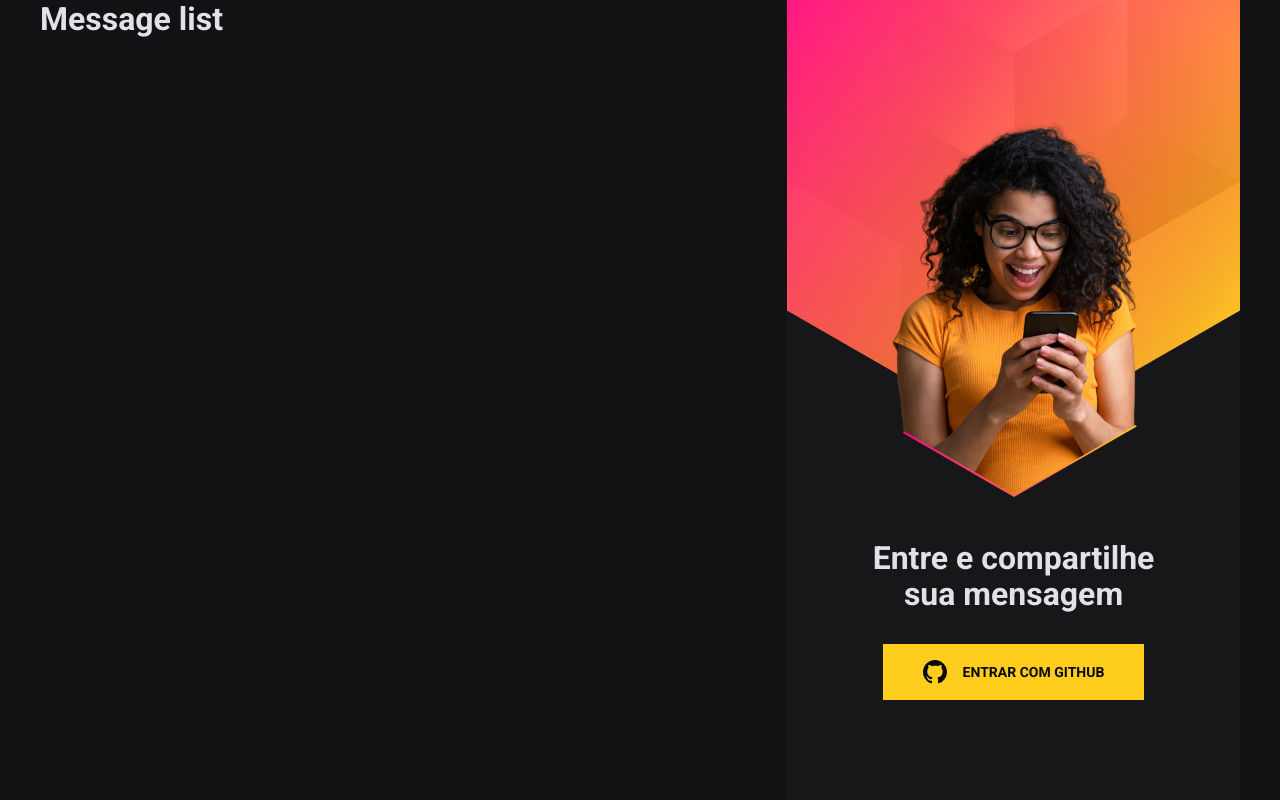
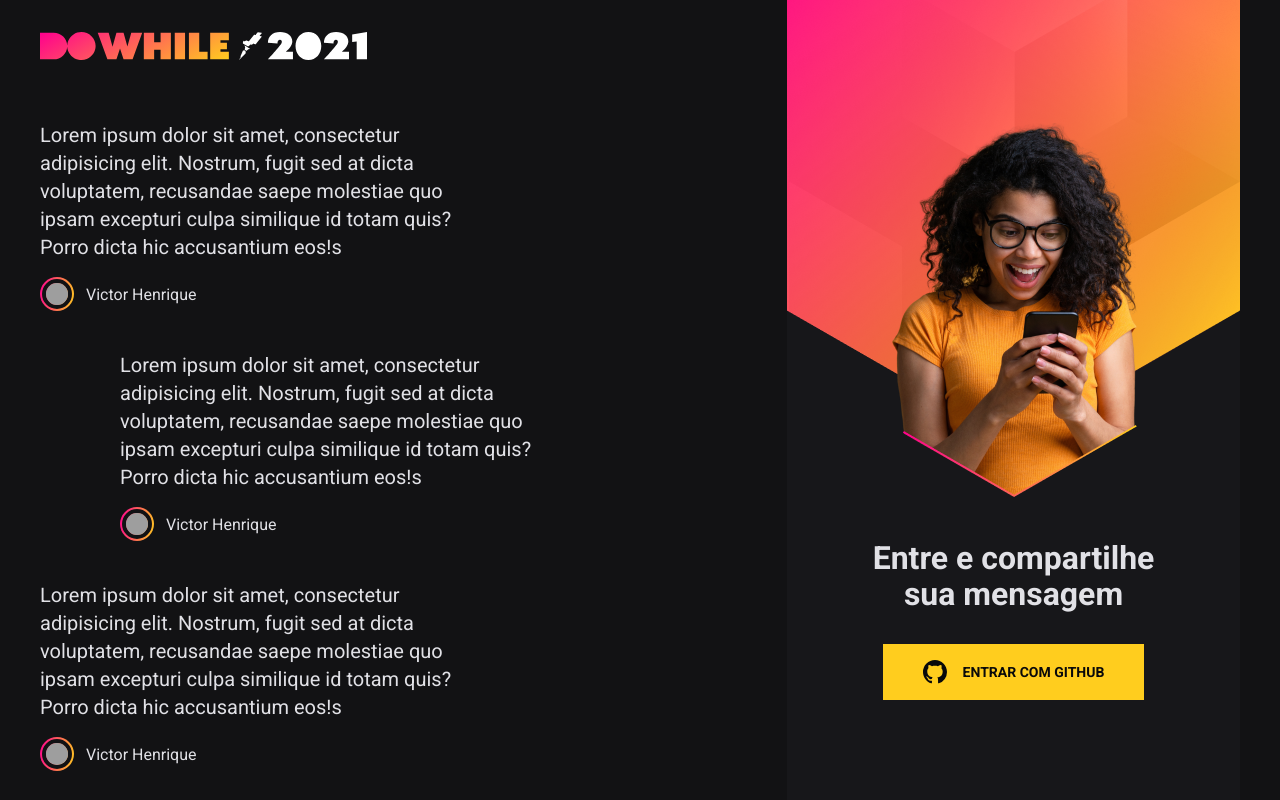
Before and after one commit to victorhenriq3/nlw-heat, a React (Vite) app in the folder web/: page / in a window 1280 px wide. Built offline with nearby package versions, Linux system fonts and the light colour scheme; grey boxes are pictures that could not be loaded.

Commit message:
finish mesasgelist component

```diff
--- a/web/src/components/LoginBox/styles.module.scss
+++ b/web/src/components/LoginBox/styles.module.scss
@@ -33,7 +33,7 @@
         justify-content: center;
 
         svg{
-            margin-right: 16px;
+            margin-right: 16px ;
         }
 
         &:hover {
--- a/web/src/components/MessageList/index.tsx
+++ b/web/src/components/MessageList/index.tsx
@@ -1,5 +1,40 @@
+import styles from './styles.module.scss'
+import logoImg from '../../assets/logo.svg'
+
 export function MessageList(){
     return(
-        <h1>Message list</h1>
+        <div className={styles.MessageListWrapper}>
+            <img src={logoImg} alt="Dowhile 20221" />
+
+            <ul className={styles.MessageList}>
+                <li className={styles.Message}>
+                    <p className={styles.MessageContent}>Lorem ipsum dolor sit amet, consectetur adipisicing elit. Nostrum, fugit sed at dicta voluptatem, recusandae saepe molestiae quo ipsam excepturi culpa similique id totam quis? Porro dicta hic accusantium eos!s</p>
+                    <div className={styles.MessageUser}>
+                        <div className={styles.UserImage}>
+                            <img src="https://github.com/victorhenriq3.png" alt="" />
+                        </div>
+                        <span>Victor Henrique</span>
+                    </div>
+                </li>
+                <li className={styles.Message}>
+                    <p className={styles.MessageContent}>Lorem ipsum dolor sit amet, consectetur adipisicing elit. Nostrum, fugit sed at dicta voluptatem, recusandae saepe molestiae quo ipsam excepturi culpa similique id totam quis? Porro dicta hic accusantium eos!s</p>
+                    <div className={styles.MessageUser}>
+                        <div className={styles.UserImage}>
+                            <img src="https://github.com/victorhenriq3.png" alt="" />
+                        </div>
+                        <span>Victor Henrique</span>
+                    </div>
+                </li>
+                <li className={styles.Message}>
+                    <p className={styles.MessageContent}>Lorem ipsum dolor sit amet, consectetur adipisicing elit. Nostrum, fugit sed at dicta voluptatem, recusandae saepe molestiae quo ipsam excepturi culpa similique id totam quis? Porro dicta hic accusantium eos!s</p>
+                    <div className={styles.MessageUser}>
+                        <div className={styles.UserImage}>
+                            <img src="https://github.com/victorhenriq3.png" alt="" />
+                        </div>
+                        <span>Victor Henrique</span>
+                    </div>
+                </li>
+            </ul>
+        </div>
     )
 }
--- /dev/null
+++ b/web/src/components/MessageList/styles.module.scss
@@ -0,0 +1,58 @@
+.MessageListWrapper{
+    display: flex;
+    flex-direction: column;
+    justify-content: space-between;
+    align-items: flex-start;
+
+    > img {
+        height: 28px;
+        margin: 32px 0;
+    }
+}
+
+.MessageList{
+    list-style: none;
+    display: flex;
+    flex-direction: column;
+    justify-content: center;
+    gap: 40px;
+    flex: 1;
+
+    .Message{
+        max-width: 440px;
+
+        &:nth-child(2){
+            margin-left: 80px;
+        }
+
+        .MessageContent{
+            font-size: 20px;
+            line-height: 28px;
+        }
+
+        .MessageUser{
+            margin-top: 16px;
+            display: flex;
+            align-items: center;
+
+            .UserImage{
+                padding: 2px;
+                background: linear-gradient(100deg, #ff008e 0.48%, #ffcd1e 100%);
+                border-radius: 50%;
+                line-height: 0;
+
+                img{
+                    width: 30px;
+                    height: 30px;
+                    border-radius: 50%;
+                    border: 4px solid #121214
+                }
+            }
+
+            span{
+                font-size: 16px;
+                margin-left: 12px;
+            }
+        }
+    }
+}
```
